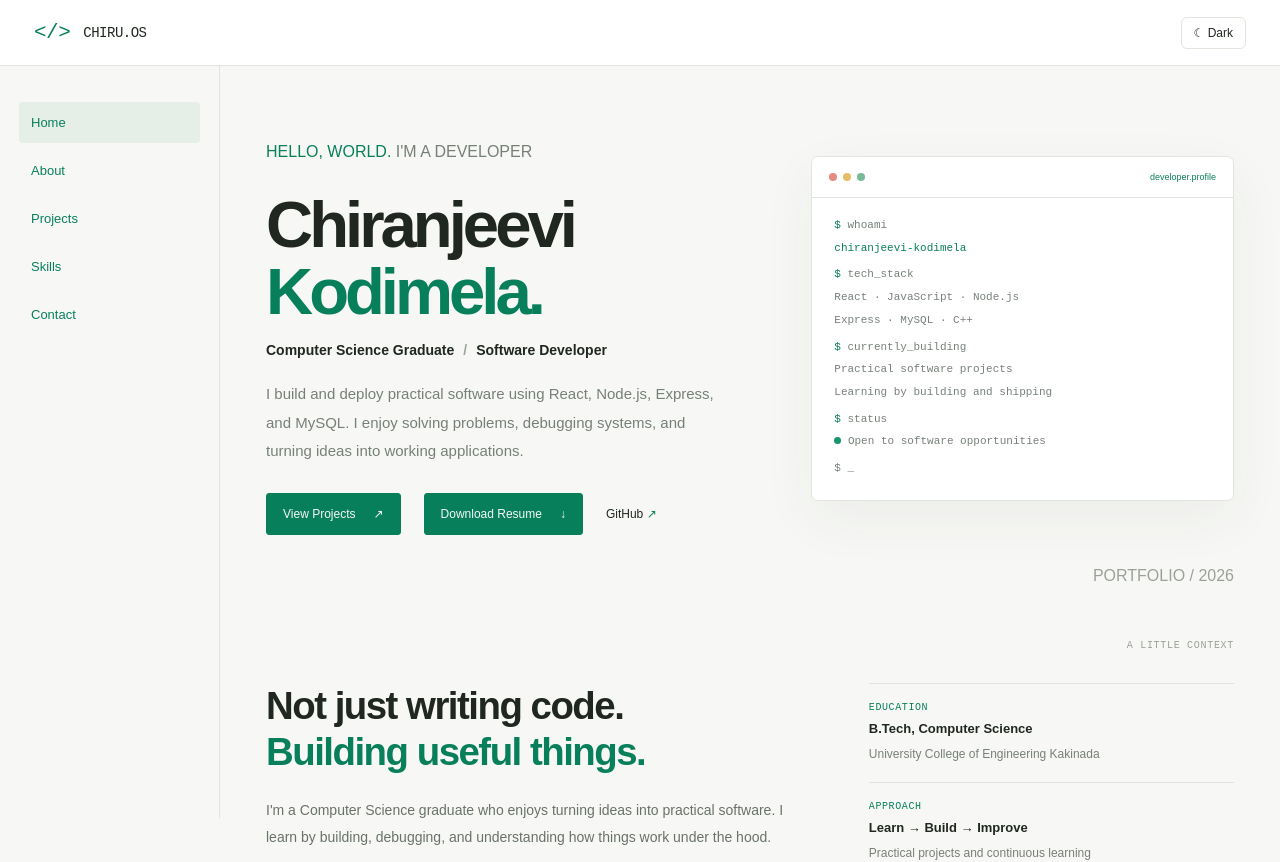
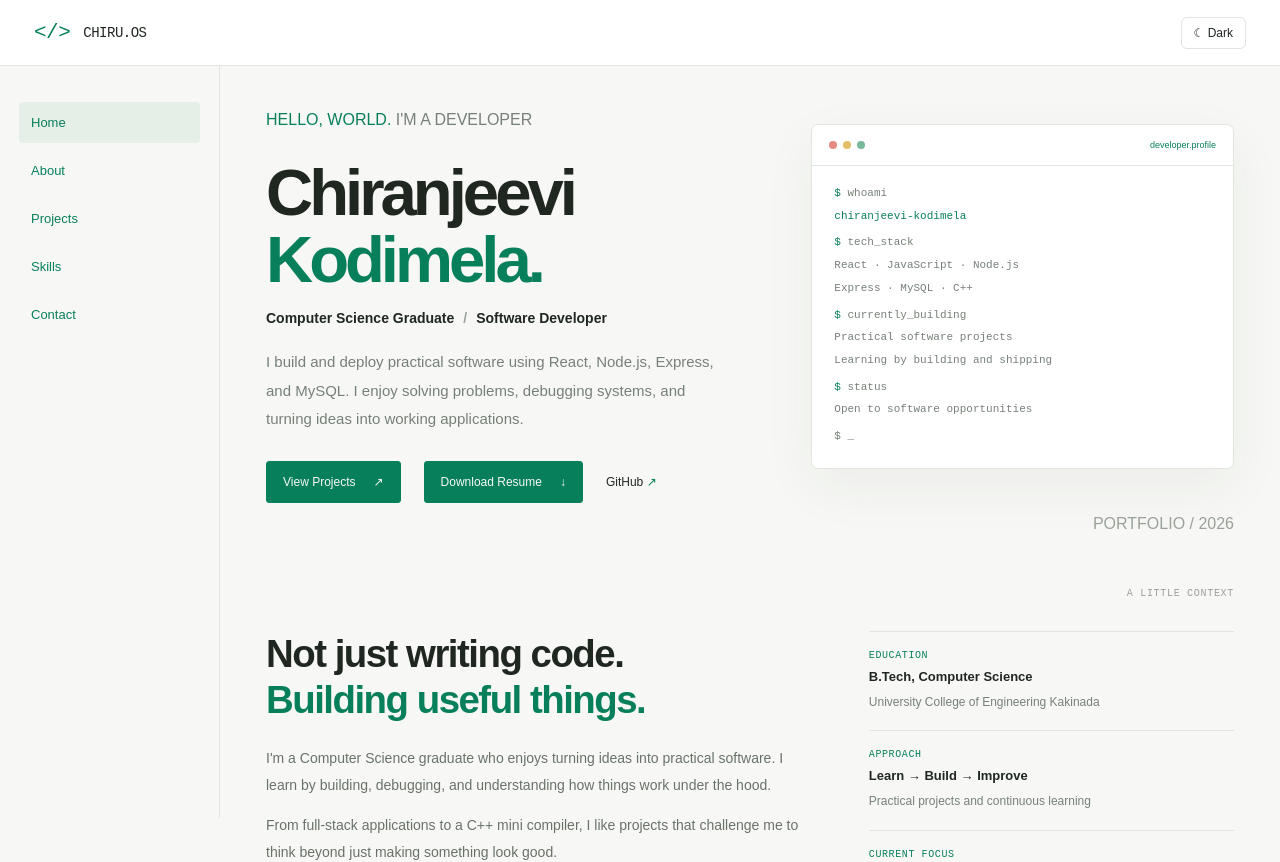
Before and after one commit to chiranjeevi-kodimela/chiru-os, a React (Vite) app: page / in a window 1280 px wide. Shown: the top 862 px of the page. Built offline with nearby package versions, Linux system fonts and the light colour scheme; a web font is replaced by a local one.

Commit message:
reconguration of theme

```diff
--- a/src/components/Home.jsx
+++ b/src/components/Home.jsx
@@ -81,7 +81,7 @@ function Home() {
             <span className="prompt">$</span> status
           </p>
           <p>
-            <span className="status-dot" /> Open to software opportunities
+            Open to software opportunities
           </p>
 
           <p className="terminal-cursor">$ <span>_</span></p>
--- a/src/styles/home.css
+++ b/src/styles/home.css
@@ -5,7 +5,7 @@
   grid-template-columns: minmax(0, 1fr) minmax(280px, 0.85fr);
   align-items: center;
   gap: 48px;
-  padding: 56px 0 70px;
+  padding: 24px 0 50px;
 }
 
 .eyebrow {
```
Also changed, not shown: src/styles/layout.css (line endings or trailing spaces).
